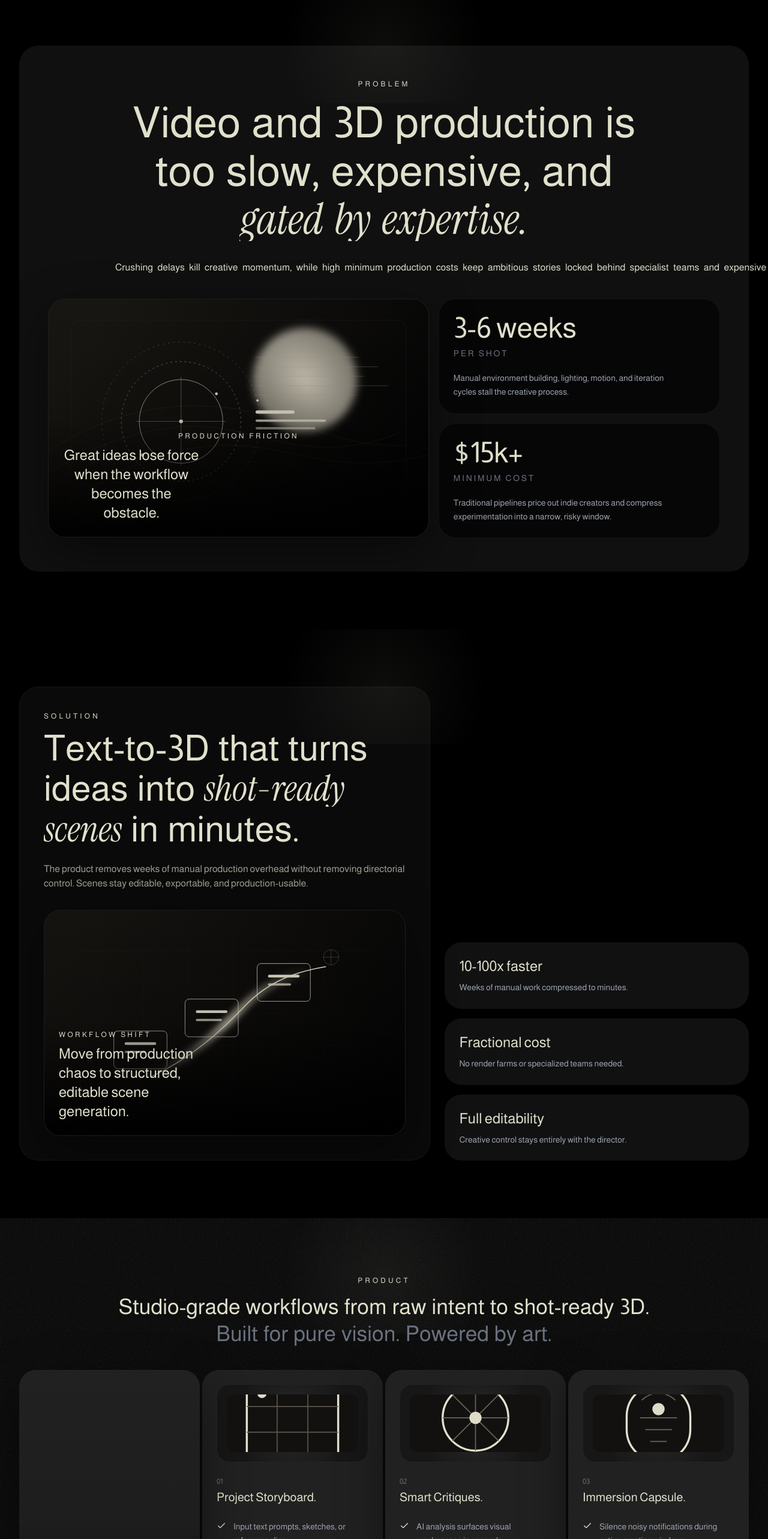
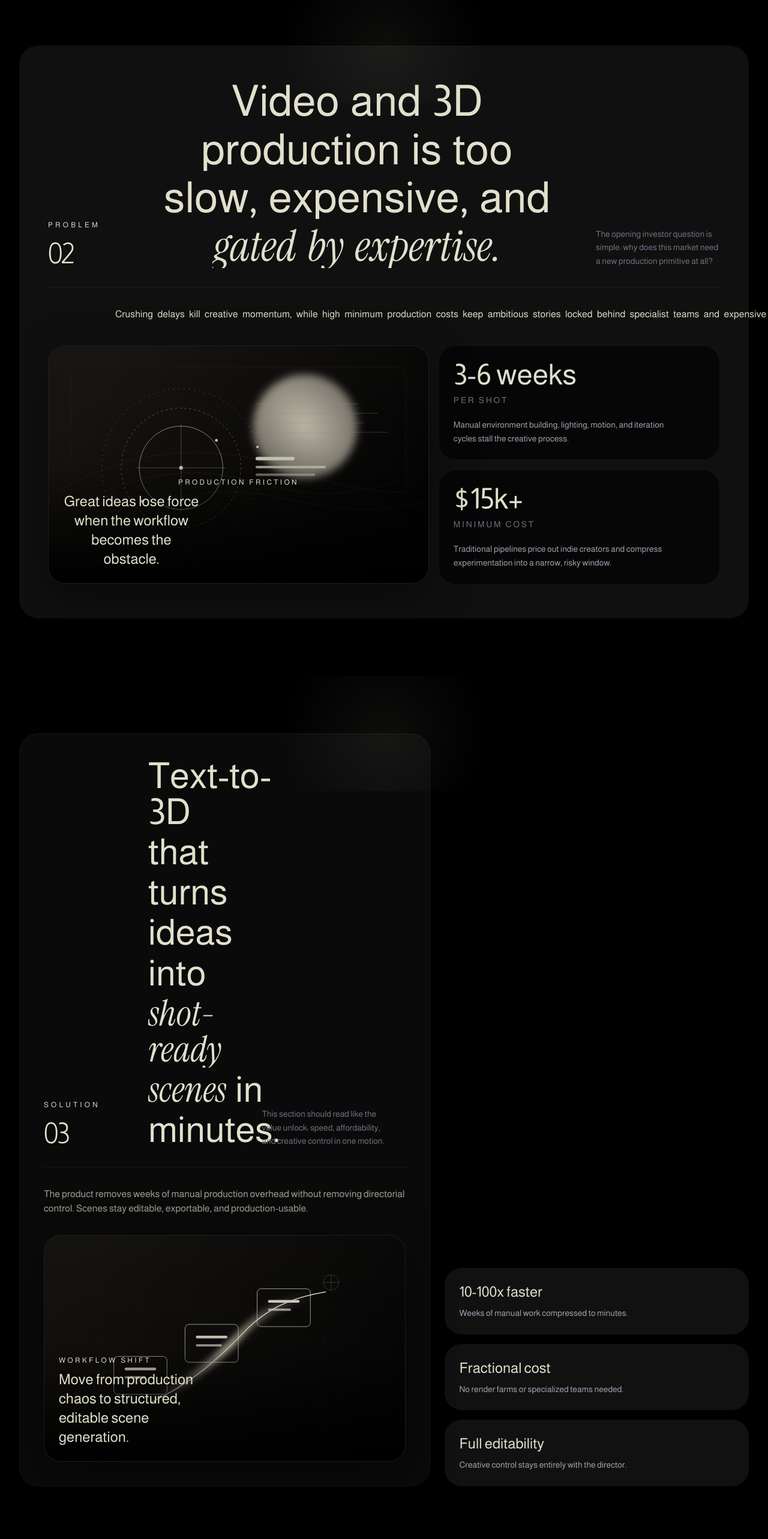
Before and after one commit to garybs16/Landing_Pitchdeck, a Next.js app: page / in a window 1280 px wide. Shown: the part 820-3386 px from the top of the page at 60% size. Built offline with nearby package versions, Linux system fonts and the light colour scheme; grey boxes are pictures that could not be loaded.

Commit message:
Refine section hierarchy and visual organization

```diff
--- a/app/page.tsx
+++ b/app/page.tsx
@@ -155,6 +155,37 @@ const askBars = [
 
 function SectionTag({ children }: { children: React.ReactNode }) {
   return <p className="text-[10px] uppercase tracking-[0.35em] text-primary sm:text-xs">{children}</p>;
+}
+
+function SectionHeader({
+  index,
+  label,
+  note,
+  children,
+  center = false
+}: {
+  index: string;
+  label: string;
+  note: string;
+  children: React.ReactNode;
+  center?: boolean;
+}) {
+  return (
+    <div className="mb-8 grid gap-6 border-b border-white/5 pb-8 lg:grid-cols-[150px_minmax(0,1fr)_240px] lg:items-end">
+      <div className={center ? "text-center lg:text-left" : ""}>
+        <SectionTag>{label}</SectionTag>
+        <p className="mt-4 text-5xl font-light tracking-[-0.06em] text-white/18">{index}</p>
+      </div>
+      <div className={center ? "text-center" : ""}>{children}</div>
+      <p
+        className={`max-w-[28ch] text-sm leading-relaxed text-gray-500 ${
+          center ? "mx-auto text-center lg:ml-auto lg:mr-0 lg:text-left" : ""
+        }`}
+      >
+        {note}
+      </p>
+    </div>
+  );
 }
 
 function StatChip({ value, label }: { value: string; label: string }) {
@@ -490,8 +521,13 @@ export default function HomePage() {
 
       <SectionShell id="problem">
         <div className="rounded-[2rem] bg-[#101010] px-5 py-10 text-center shadow-cinematic sm:px-8 sm:py-14 md:px-12">
-          <SectionTag>Problem</SectionTag>
-          <div className="mx-auto mt-5 max-w-4xl text-3xl leading-[0.95] sm:text-4xl sm:leading-[0.9] md:text-5xl lg:text-6xl xl:text-7xl">
+          <SectionHeader
+            index="02"
+            label="Problem"
+            note="The opening investor question is simple: why does this market need a new production primitive at all?"
+            center
+          >
+            <div className="mx-auto max-w-4xl text-3xl leading-[0.95] sm:text-4xl sm:leading-[0.9] md:text-5xl lg:text-6xl xl:text-7xl">
               <WordsPullUpMultiStyle
                 justify="center"
                 segments={[
@@ -506,6 +542,7 @@ export default function HomePage() {
                 ]}
               />
             </div>
+          </SectionHeader>
           <ScrollRevealText text="Crushing delays kill creative momentum, while high minimum production costs keep ambitious stories locked behind specialist teams and expensive pipelines." />
           <div className="mt-10 grid gap-4 lg:grid-cols-[1.15fr_0.85fr]">
             <EditorialImageCard
@@ -551,8 +588,12 @@ export default function HomePage() {
         <div className="grid items-end gap-6 lg:grid-cols-[1.15fr_0.85fr]">
           <RevealCard delay={0}>
             <div className="rounded-[2rem] border border-white/5 bg-[#0a0a0a] p-6 shadow-cinematic sm:p-8 md:p-10">
-              <SectionTag>Solution</SectionTag>
-              <div className="mt-4 max-w-4xl text-3xl leading-[0.95] sm:text-4xl sm:leading-[0.9] md:text-5xl lg:text-6xl">
+              <SectionHeader
+                index="03"
+                label="Solution"
+                note="This section should read like the value unlock: speed, affordability, and creative control in one motion."
+              >
+                <div className="max-w-4xl text-3xl leading-[0.95] sm:text-4xl sm:leading-[0.9] md:text-5xl lg:text-6xl">
                   <WordsPullUpMultiStyle
                     justify="start"
                     segments={[
@@ -562,7 +603,8 @@ export default function HomePage() {
                     ]}
                   />
                 </div>
-              <p className="mt-6 max-w-2xl text-sm leading-relaxed text-primary/70 sm:text-base">
+              </SectionHeader>
+              <p className="max-w-2xl text-sm leading-relaxed text-primary/70 sm:text-base">
                 The product removes weeks of manual production overhead without removing directorial
                 control. Scenes stay editable, exportable, and production-usable.
               </p>
@@ -600,9 +642,13 @@ export default function HomePage() {
       <SectionShell id="product" className="relative overflow-hidden">
         <div className="bg-noise absolute inset-0 opacity-[0.15]" />
         <div className="relative">
-          <div className="mx-auto max-w-4xl text-center">
-            <SectionTag>Product</SectionTag>
-            <div className="mt-4 text-xl sm:text-2xl md:text-3xl lg:text-4xl">
+          <SectionHeader
+            index="04"
+            label="Product"
+            note="Organize the product like a workflow, not a feature dump. One hero canvas, then the supporting modules."
+            center
+          >
+            <div className="mx-auto max-w-4xl text-xl sm:text-2xl md:text-3xl lg:text-4xl">
               <WordsPullUpMultiStyle
                 justify="center"
                 segments={[
@@ -617,7 +663,7 @@ export default function HomePage() {
                 ]}
               />
             </div>
-          </div>
+          </SectionHeader>
 
           <div className="mt-10 grid gap-3 md:grid-cols-2 md:gap-2 lg:h-[480px] lg:grid-cols-4 lg:gap-1">
             <RevealCard delay={0}>
@@ -675,8 +721,12 @@ export default function HomePage() {
         <div className="grid gap-6 lg:grid-cols-[0.95fr_1.05fr]">
           <RevealCard delay={0}>
             <div className="rounded-[2rem] bg-[#101010] p-6 shadow-cinematic sm:p-8">
-              <SectionTag>Market</SectionTag>
-              <div className="mt-4 text-3xl leading-[0.95] sm:text-4xl sm:leading-[0.9] md:text-5xl">
+              <SectionHeader
+                index="05"
+                label="Market"
+                note="The market block should quickly establish scale, timing, and why AI-native behavior makes the wedge credible."
+              >
+                <div className="text-3xl leading-[0.95] sm:text-4xl sm:leading-[0.9] md:text-5xl">
                   <WordsPullUpMultiStyle
                     justify="start"
                     segments={[
@@ -685,6 +735,7 @@ export default function HomePage() {
                     ]}
                   />
                 </div>
+              </SectionHeader>
               <div className="mt-8 grid gap-4 sm:grid-cols-3">
                 {[
                   ["$150B+", "Total Market"],
@@ -733,8 +784,12 @@ export default function HomePage() {
 
       <SectionShell id="competition">
         <div className="rounded-[2rem] bg-[#101010] p-6 shadow-cinematic sm:p-8 md:p-10">
-          <SectionTag>Competition</SectionTag>
-          <div className="mt-4 max-w-5xl text-3xl leading-[0.95] sm:text-4xl sm:leading-[0.9] md:text-5xl">
+          <SectionHeader
+            index="06"
+            label="Competition"
+            note="Differentiate on structure, not hype. The winner here is the company that keeps both speed and control."
+          >
+            <div className="max-w-5xl text-3xl leading-[0.95] sm:text-4xl sm:leading-[0.9] md:text-5xl">
               <WordsPullUpMultiStyle
                 justify="start"
                 segments={[
@@ -744,6 +799,7 @@ export default function HomePage() {
                 ]}
               />
             </div>
+          </SectionHeader>
           <div className="mt-8 grid gap-4 md:grid-cols-3">
             {[
               ["AI-native speed", "Minutes, not weeks"],
@@ -808,7 +864,21 @@ export default function HomePage() {
         <div className="grid gap-6 lg:grid-cols-[1.05fr_0.95fr]">
           <RevealCard delay={0}>
             <div className="rounded-[2rem] bg-[#101010] p-6 shadow-cinematic sm:p-8">
-              <SectionTag>Traction</SectionTag>
+              <SectionHeader
+                index="07"
+                label="Traction"
+                note="Show that demand, retention, and monetization already exist. This section should feel compact and credible."
+              >
+                <div className="text-3xl leading-[0.95] sm:text-4xl sm:leading-[0.9] md:text-5xl">
+                  <WordsPullUpMultiStyle
+                    justify="start"
+                    segments={[
+                      { text: "Strong early signals.", className: "font-normal" },
+                      { text: "Scalable revenue engine.", className: "font-serif italic" }
+                    ]}
+                  />
+                </div>
+              </SectionHeader>
               <div className="mt-4 grid gap-4 sm:grid-cols-2">
                 {[
                   ["25k+", "Waitlisted creators"],
@@ -885,9 +955,11 @@ export default function HomePage() {
 
       <SectionShell id="team-ask" className="pb-20">
         <div className="rounded-[2rem] bg-[#101010] p-6 shadow-cinematic sm:p-8 md:p-10">
-          <SectionTag>Team & Ask</SectionTag>
-          <div className="mt-4 grid gap-6 lg:grid-cols-[1fr_0.9fr]">
-            <div>
+          <SectionHeader
+            index="08"
+            label="Team & Ask"
+            note="Close with conviction: the right team, a specific raise, and a clear sense of where the capital goes."
+          >
             <div className="max-w-3xl text-3xl leading-[0.95] sm:text-4xl sm:leading-[0.9] md:text-5xl">
               <WordsPullUpMultiStyle
                 justify="start"
@@ -897,7 +969,10 @@ export default function HomePage() {
                 ]}
               />
             </div>
-              <div className="mt-8 grid gap-4 md:grid-cols-2">
+          </SectionHeader>
+          <div className="mt-4 grid gap-6 lg:grid-cols-[1fr_0.9fr]">
+            <div>
+              <div className="grid gap-4 md:grid-cols-2">
                 {[
                   {
                     name: "[Founder Name]",
```
Lines whose indentation alone changed are shown as unchanged.
